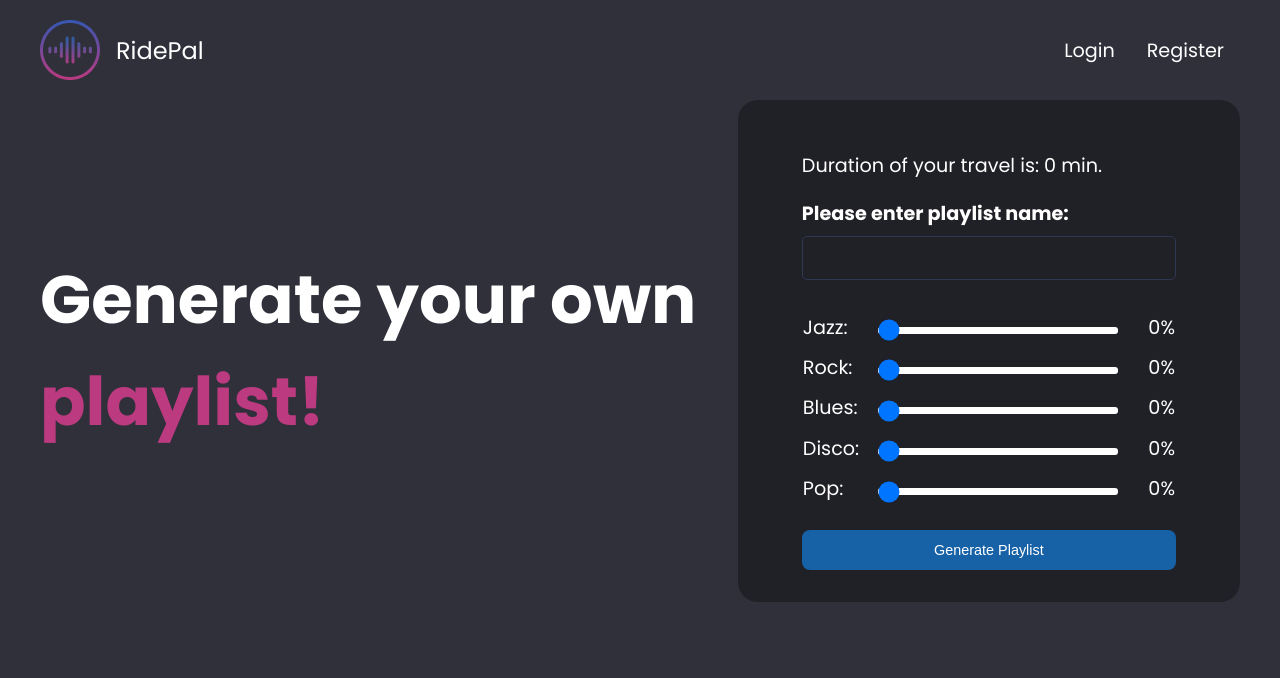
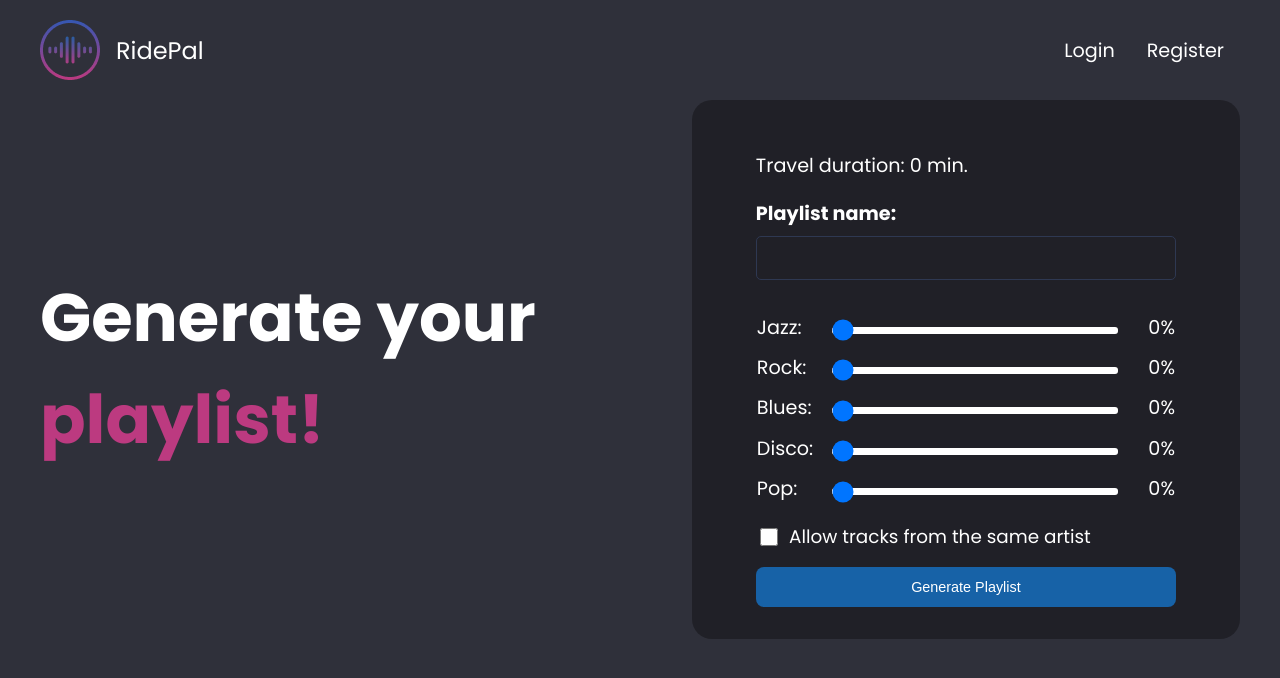
Before and after one commit to sava-stanchev/ridepal-playlist-generator, a React (Create React App) app in the folder client/: page /generate-playlist in a window 1280 px wide. Shown: the top 678 px of the page. Built offline with nearby package versions, Linux system fonts and the light colour scheme.

Commit message:
checkbox for generate playlist

```diff
--- a/client/src/App.css
+++ b/client/src/App.css
@@ -470,3 +470,22 @@ body {
 .input-group h4 {
   margin-bottom: 0.75rem;
 }
+
+.checkbox-container {
+  margin-top: -0.5rem;
+  margin-bottom: 1rem;
+  display: inline;
+}
+
+.checkbox-container label {
+  font-size: 1.15rem;
+  font-weight: 400 !important;
+}
+
+#checkbox {
+  margin-right: 0.7rem;
+  width: 18px;
+  height: 18px;
+  cursor: pointer;
+  vertical-align: middle;
+}
--- a/client/src/components/GeneratePlaylist.js
+++ b/client/src/components/GeneratePlaylist.js
@@ -10,8 +10,7 @@ const GeneratePlaylist = () => {
   const [sliderDisco, setSliderDisco] = useState(0);
   const [sliderPop, setSliderPop] = useState(0);
   const [playlistName, setPlaylistName] = useState('');
-
-
+  const [repeatArtists, setRepeatArtists] = useState(false);
 
   const updatePlaylistName = (prop, value) => {
     setPlaylistName({
@@ -20,37 +19,34 @@ const GeneratePlaylist = () => {
     })
   };
 
-  const updateGenres = (prop, e) => {
-    //const a = playlistData[prop.toLowerCase()];
-    console.log(e);
+  const updateGenres = (prop, value) => {
     totalDuration = Number(sliderJazz)
       + Number(sliderRock)
       + Number(sliderBlues)
       + Number(sliderDisco)
       + Number(sliderPop)
-      + Number(e)
+      + Number(value)
       - playlistData[prop.toLowerCase()];
-    console.log(totalDuration);
-    if (totalDuration>100) {
-      console.log('ehooooo');
-      return ;
+
+      if (totalDuration > 100) {
+      return;
     }
-    // ['setSlider' + prop](e);
+
     switch (prop) {
       case 'Jazz':
-        setSliderJazz(e);
+        setSliderJazz(value);
         break;
       case 'Rock':
-        setSliderRock(e);
+        setSliderRock(value);
         break;
       case 'Blues':
-          setSliderBlues(e);
+        setSliderBlues(value);
         break;
       case 'Disco':
-          setSliderDisco(e);
+        setSliderDisco(value);
         break;
       case 'Pop':
-          setSliderPop(e);
+        setSliderPop(value);
         break;
       default:
         break;
@@ -67,26 +63,22 @@ const GeneratePlaylist = () => {
     duration: duration,
   };
 
-  console.log(playlistName);
-  console.log(playlistData);
-
   return(
     <section className="join-login-main-section">
       <h1 className="join-login-text">
-        Generate your own
+        Generate your
         <span className="accent-text"> playlist!</span>
       </h1>
       <form className="join-login-form">
       <div className="input-group">
-          <p>Duration of your travel is: {Math.round(duration/60)} min.</p>
-          <label>Please enter playlist name:</label>
+          <p>Travel duration: {Math.round(duration/60)} min.</p>
+          <label>Playlist name:</label>
           <input type="text" onChange={(e) => updatePlaylistName('playlistName', e.target.value)}/>
       </div>
       <table className="genres-list">
         <tr className="genre-row">
           <td className="genre-col">Jazz:</td>
           <td className="slider-col">
-          {/* <input type="range" min={0} max={100} value={sliderJazz} id="slider" onChange={(e) => setSliderJazz(e.target.value)}/> */}
           <input type="range" min={0} max={100} value={sliderJazz} id="slider" onChange={(e) => updateGenres('Jazz', e.target.value)}/>
           </td>
           <td className="percent-col">{sliderJazz}%</td>
@@ -121,6 +113,10 @@ const GeneratePlaylist = () => {
         </tr>
         </table>
         <div className="input-group">
+          <div className="checkbox-container">
+            <input type="checkbox" id="checkbox" checked={repeatArtists} onChange={() => setRepeatArtists(!repeatArtists)}/>
+            <label>Allow tracks from the same artist</label>
+          </div>
           <button type="submit" className="btn">Generate Playlist</button>
         </div>
       </form>
```
Lines whose indentation alone changed are shown as unchanged.
